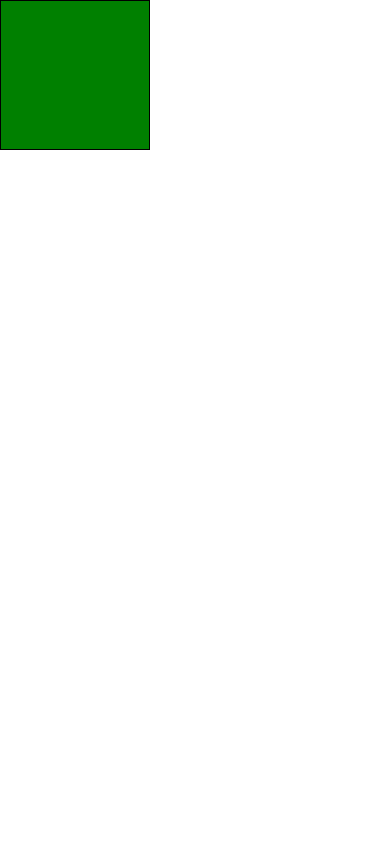
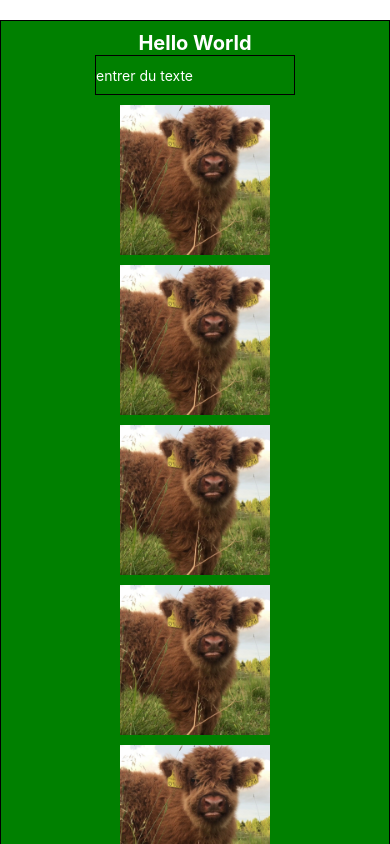
Before and after one commit to bferte/taxiApp, a React Native app: screen / in a window 390 px wide. Built offline with nearby package versions, Linux system fonts and the light colour scheme.

Commit message:
07/02/21

```diff
--- a/App.js
+++ b/App.js
@@ -1,17 +1,63 @@
-import React from 'react';
-import { View } from 'react-native';
+import React, {useState} from 'react';
+import {View, Text, StyleSheet, TextInput, Image, ScrollView} from 'react-native';
+
+import cow from './assets/cow.jpg'
+
 
 const App = () => {
+  const [state, setState] = useState('');
+  return (
+    <ScrollView>
+      <View style={styles.container}>
+        <Text style={styles.hello}>Hello World</Text>
+        <TextInput
+          style={styles.input}
+          placeholder="entrer du texte"
+          value={state}
+          onChangeText={(value) => setState(value)}
+        />
+        <Image source={cow} style={styles.cow}/>
+        <Image source={cow} style={styles.cow}/>
+        <Image source={cow} style={styles.cow}/>
+        <Image source={cow} style={styles.cow}/>
+        <Image source={cow} style={styles.cow}/>
+        <Image source={cow} style={styles.cow}/>
+        <Image source={cow} style={styles.cow}/>
+        <Image source={cow} style={styles.cow}/>
+        <Image source={cow} style={styles.cow}/>
+        <Image source={cow} style={styles.cow}/>
+      </View>
+    </ScrollView>
+  );
+};
 
-    return <View style={{
-      borderWidth: 1,
-      height: 150,
-      width: 150,
-      backgroundColor: "green"
-
-
-    }}></View>
-
-}
+const styles = StyleSheet.create({
+  container: {
+    flex: 1,
+    borderWidth: 1,
+    backgroundColor: 'green',
+    flexDirection: 'column',
+    justifyContent: 'center',
+    alignItems: 'center',
+    marginTop: 20
+  },
+  hello: {
+    color: '#fff',
+    fontSize: 20,
+    fontWeight: 'bold',
+    marginTop: 10
+  },
+  input: {
+    borderWidth: 1,
+    width: 200,
+    height: 40,
+    color: '#fff',
+  },
+  cow: {
+    height: 150,
+    width: 150,
+    marginTop:10
+  }
+});
 
 export default App;
```
Also changed, not shown: assets/cow.jpg (added).
